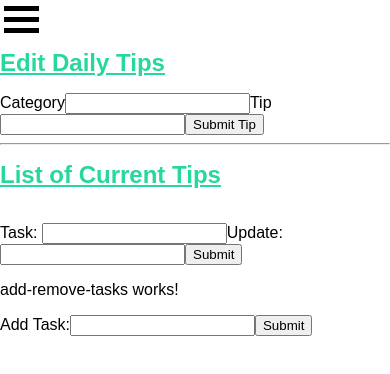
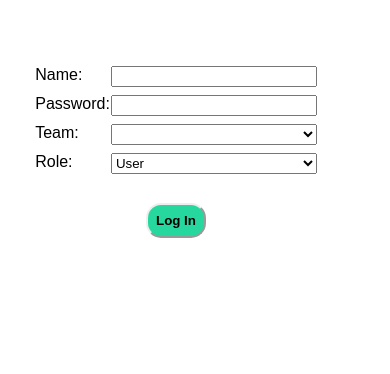
Before and after one commit to MattBilyeu/teammanager, an Angular app: page /managers in a window 390 px wide. Shown: the top 374 px of the page. Built offline with nearby package versions, Linux system fonts and the light colour scheme.

Commit message:
Styling and Bugs
Continued styling mobile version, working on bugs as they come up.

```diff
--- a/src/app/app.component.css
+++ b/src/app/app.component.css
@@ -3,6 +3,7 @@
     height: 5px;
     background-color: black;
     margin: 6px 0 0 4px;
+    position: relative;
 }
 
 .mobileBackdrop {
@@ -11,6 +12,7 @@
     width: 100vw;
     height: 100vh;
     position: fixed;
+    top: 0;
     display: flex;
     flex-direction: column;
 }
@@ -23,10 +25,43 @@
     cursor: pointer;
     border-radius: 15px;
     width: 80%;
+    position: relative;
+    top: 3rem;
 }
 
 .desktopNav {
     display: none;
+}
+
+.loginForm {
+    text-align: center;
+}
+
+.formContainer {
+    position: relative;
+    top: 50px
+}
+
+.formGridContainer {
+    margin: 1rem auto 1rem auto;
+    display: grid;
+    grid-template-rows: repeat(4, 1fr);
+    grid-template-columns: 1.5fr 6fr;
+    text-align: left;
+    row-gap: 8px;
+    column-gap: 1px;
+    width: 80%;
+}
+
+.formContainer button {
+    background-color: var(--primary-color);
+    border-radius: 15px;
+    border: 2px outset;
+    cursor: pointer;
+    position: relative;
+    top: 0.8rem;
+    padding: 0.5rem;
+    font-weight: bold;
 }
 
 @media screen and (min-width: 800px) {
@@ -87,35 +122,8 @@
         position: relative;
         right: 0px;
     }
+
+    .formContainer button {
+        background-color: white;
+    }
 }
-
-.loginForm {
-    text-align: center;
-}
-
-.formContainer {
-    position: relative;
-    top: 50px
-}
-
-.formGridContainer {
-    margin: 1rem auto 1rem auto;
-    display: grid;
-    grid-template-rows: repeat(4, 1fr);
-    grid-template-columns: 1.5fr 6fr;
-    text-align: left;
-    row-gap: 8px;
-    column-gap: 1px;
-    width: 80%;
-}
-
-.formContainer button {
-    background-color: var(--primary-color);
-    border-radius: 15px;
-    border: 2px outset;
-    cursor: pointer;
-    position: relative;
-    top: 0.8rem;
-    padding: 0.5rem;
-    font-weight: bold;
-}
--- a/src/app/app.component.html
+++ b/src/app/app.component.html
@@ -9,6 +9,7 @@
         <button (click)="onAllTips()">All Tips</button>
         <button (click)="onAllUpdates()">All Updates</button>
         <button (click)="onChangePassword()">Change Password</button>
+        <button class="logOut" (click)="onLogOut()">Log Out</button>
     </div>
     <div class="desktopNav">
         <div class="navFlex">
--- a/src/app/app.component.ts
+++ b/src/app/app.component.ts
@@ -29,7 +29,7 @@ export class AppComponent implements OnInit {
       this.allTeamNames.push(team.teamName);
     })
     //for devo purposes
-    this.loggedIn = true;
+    //this.loggedIn = true;
   }
 
   onHome() {
--- a/src/app/data.service.ts
+++ b/src/app/data.service.ts
@@ -68,27 +68,35 @@ export class DataService {
     }
 
     createTeam(managerName: string, mgrPassword: string, teamName: string) {
-        const newTeam: Team = new Team ([], [], [], [], [{name: managerName, password: mgrPassword}], teamName);
-        console.log(this.allTeams);
-        this.allTeams.push(newTeam);
+        this.teamMembers = [];
+        this.dailyTips = [];
+        this.processUpdates = [];
+        this.tasks = [];
+        this.manager = [{name: managerName, password: mgrPassword}]
+        this.teamName = teamName;
         this.saveData();
     }
 
     //uses web storage for now, can eventually be hooked up to a database.
     saveData() {
         this.loadData();
+        let teamFound: boolean = false;
         const team = new Team(this.teamMembers, this.dailyTips, this.processUpdates, this.tasks, this.manager, this.teamName);
         for (let i = 0; i < this.allTeams.length; i++) {
             if(this.allTeams[i].teamName === team.teamName) {
                 this.allTeams[i] = team;
+                teamFound = true;
             }
         }
+        if (!teamFound) {
+            this.allTeams.push(team);
+        }
         let data = this.allTeams;
-        localStorage.setItem('data2', JSON.stringify(data));
+        localStorage.setItem('data3', JSON.stringify(data));
     }
 
     loadData() {
-        const dataString = localStorage.getItem('data2');
+        const dataString = localStorage.getItem('data3');
         if (dataString !== null && dataString !== '') {
             try {
                 const data: Team[] = JSON.parse(dataString);
--- a/src/app/home/daily-tip/daily-tip.component.html
+++ b/src/app/home/daily-tip/daily-tip.component.html
@@ -1,4 +1,6 @@
-<h1>Daily Tip</h1>
-<h3>Category: {{ tip.category }}</h3>
-<p>{{ tip.tip }}</p>
-<app-daily-tip-edit *ngIf="userRole === 'manager' || userRole === 'admin'"></app-daily-tip-edit>
+<div class="twoColumnGrid">
+    <h1>Daily Tip</h1>
+    <h3>Category: {{ tip.category }}</h3>
+    <p>{{ tip.tip }}</p>
+    <app-daily-tip-edit *ngIf="userRole === 'manager' || userRole === 'admin'"></app-daily-tip-edit>
+</div>
--- a/src/app/home/process-updates/process-update/process-update.component.html
+++ b/src/app/home/process-updates/process-update/process-update.component.html
@@ -1,6 +1,14 @@
-<h1>{{ update.task }}</h1>
-<h3>{{ update.info }}</h3>
-<ol *ngIf="dashboard == 'mgr'">Not Acknowledged By:
-    <li *ngFor="let member of membersNotRead">{{ member.name }}</li>
-</ol>
-<button *ngIf="dashboard === 'mgr'" (click)="onDelete(index)">Delete Update</button>
+<div *ngIf="dashboard === 'User'">
+    <h2>{{ update.task }}</h2>
+    <h3>{{ update.info }}</h3>
+</div>
+<div *ngIf="dashboard === 'Manager' && membersNotRead.length > 0">
+    <h2>{{ update.task }}</h2>
+    <h3>{{ update.info }}</h3>
+    <div *ngIf="membersNotRead.length > 0">
+        <ol>Not Acknowledged By:
+            <li *ngFor="let member of membersNotRead">{{ member.name }}</li>
+        </ol>
+    </div>
+    <button (click)="onDelete(index)">Delete Update</button>
+</div>
--- a/src/app/manager-dashboard/daily-tip-edit/daily-tip-edit.component.html
+++ b/src/app/manager-dashboard/daily-tip-edit/daily-tip-edit.component.html
@@ -1,13 +1,9 @@
-<h1>Edit Daily Tips</h1>
-<label>Category</label>
-<input type="text" #category>
-<label>Tip</label>
-<input type="text" #tip>
+<h1>Add Daily Tips</h1>
+<div class="twoColumnGrid">
+    <label>Category</label>
+    <input type="text" #category>
+    <label>Tip</label>
+    <input type="text" #tip>
+</div>
+<br>
 <button (click)="onSubmit()">Submit Tip</button>
-<hr>
-<h1>List of Current Tips</h1>
-<ol>
-    <li *ngFor="let tip of tipArray; let i = index;">{{ tip.category }}, {{ tip.tip }}
-        <button (click)="onDelete(i)">X</button>
-    </li>
-</ol>
--- a/src/app/manager-dashboard/process-updates-edit/process-updates-edit.component.html
+++ b/src/app/manager-dashboard/process-updates-edit/process-updates-edit.component.html
@@ -1,12 +1,18 @@
+<h1>Process Updates</h1>
 <app-process-update *ngFor="let update of processUpdates; let i = index"
                     [update]="update"
                     [dashboard]="'mgr'"
                     [index]="i"
                     (updateDeleted)="updateArray()">
 </app-process-update>
+<p *ngIf="processUpdates.length === 0">No updates yet.</p>
 <br>
-<label>Task: </label>
-<input type="text" #taskName>
-<label>Update: </label>
-<input type="text" #taskUpdate>
+<h1>Add an Update</h1>
+<div class="twoColumnGrid">
+    <label>Task: </label>
+    <input type="text" #taskName>
+    <label>Update: </label>
+    <input type="text" #taskUpdate>
+</div>
+<br>
 <button type="submit" (click)="onSubmit()">Submit</button>
--- a/src/app/manager-dashboard/registration/change-manager/change-manager.component.ts
+++ b/src/app/manager-dashboard/registration/change-manager/change-manager.component.ts
@@ -31,6 +31,7 @@ export class ChangeManagerComponent implements OnInit {
   onAddManager(index: number){
     const name = this.managerNameRef.nativeElement.value;
     this.dataService.allTeams[index].manager.push({name: name, password: ''});
+    this.teams = this.dataService.allTeams;
     this.dataService.saveData();
   }
 
--- a/src/styles.css
+++ b/src/styles.css
@@ -10,7 +10,7 @@
 html,
 body {
     height: 100%;
-    width: 100%;
+    width: 95%;
 }
 
 body {
@@ -30,3 +30,38 @@ h1 {
     text-decoration: underline;
     color: var(--primary-color);
 }
+
+h2 {
+    font-size: 1.2rem;
+    text-decoration: underline;
+    color: var(--primary-color);
+    filter: brightness(60%);
+}
+
+h3 {
+    font-size: 1.2rem;
+    color: var(--primary-color);
+    filter: brightness(60%);
+}
+
+.twoColumnGrid {
+    display: grid;
+    grid-template-columns: 1fr 2fr;
+    column-gap: 2px;
+}
+
+button {
+    background-color: var(--primary-color);
+    cursor: pointer;
+    border-radius: 8px;
+}
+
+.grey {
+    background-color: grey;
+    width: 100%;
+}
+
+.white {
+    background-color: white;
+    width: 100%;
+}
```
